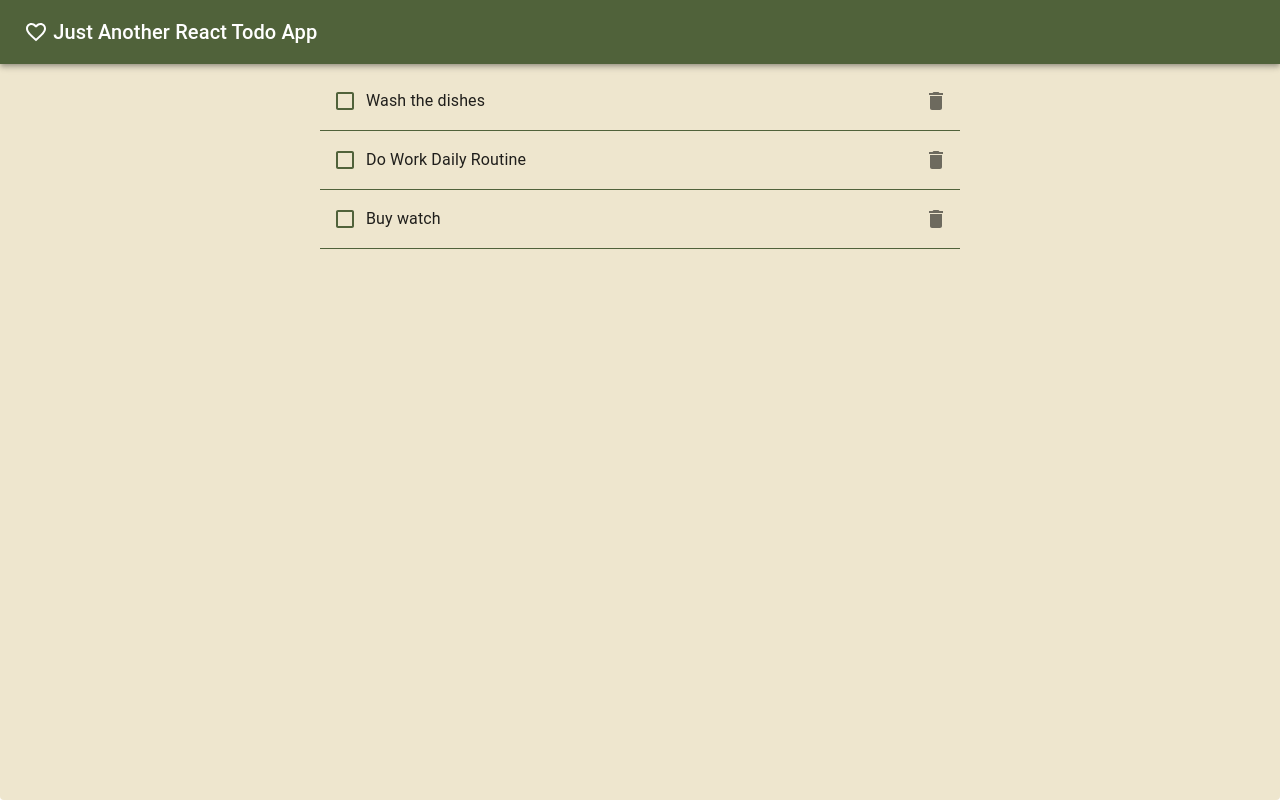
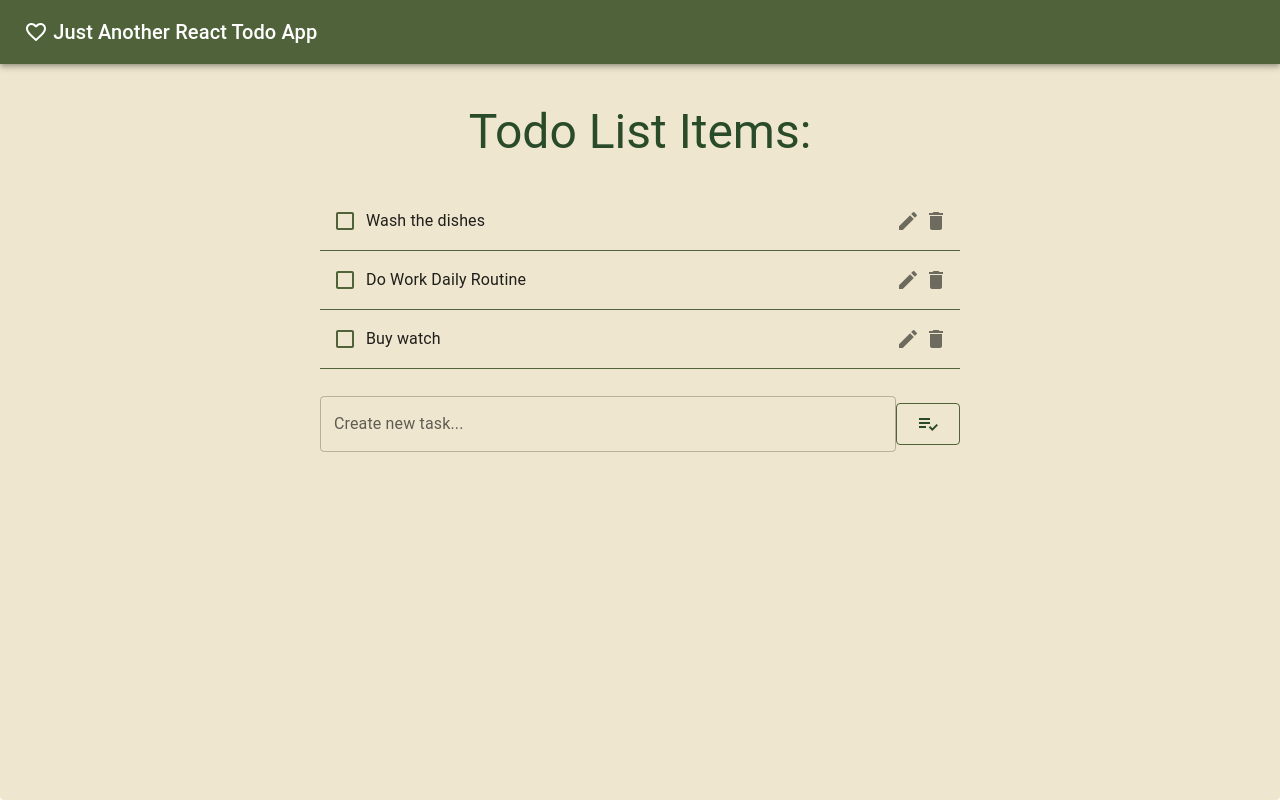
Before and after one commit to VikiMaiselman/React-Projects, a React (Create React App) app in the folder todolist/: page / in a window 1280 px wide. Built offline with nearby package versions, Linux system fonts and the light colour scheme.

Commit message:
full CRUD functionality

```diff
--- /dev/null
+++ b/todolist/src/components/EditForm.jsx
@@ -0,0 +1,83 @@
+import React, { useState } from "react";
+import { styled } from "@mui/system";
+import { TextField, Paper, Button } from "@mui/material";
+import PlaylistAddCheckIcon from "@mui/icons-material/PlaylistAddCheck";
+
+import useInputState from "../hooks/useInputState";
+
+const StyledContainer = styled(Paper)({
+  display: "flex",
+  alignItems: "center",
+  justifyContent: "space-between",
+  marginTop: "1.5%",
+  marginLeft: "auto",
+  marginRight: "auto",
+  width: "50%",
+  backgroundColor: "#EEE6CE",
+});
+
+const StyledTextField = styled(TextField)({
+  //   marginTop: "1.5%",
+  width: "90%",
+  //   "& .MuiOutlinedInput-root .MuiOutlinedInput-notchedOutline": {
+  //     borderColor: "#50623A",
+  //   },
+  "&:hover .MuiOutlinedInput-root .MuiOutlinedInput-notchedOutline": {
+    borderColor: "#50623A",
+  },
+  "& .MuiOutlinedInput-root.Mui-focused .MuiOutlinedInput-notchedOutline": {
+    borderColor: "#50623A",
+  },
+  //   "& .MuiOutlinedInput-input": {
+  //     color: "green",
+  //   },
+  //   "&:hover .MuiOutlinedInput-input": {
+  //     color: "red",
+  //   },
+  //   "& .MuiOutlinedInput-root.Mui-focused .MuiOutlinedInput-input": {
+  //     color: "#50623A",
+  //   },
+  //   "& .MuiInputLabel-outlined": {
+  //     color: "green",
+  //   },
+  //   "&:hover .MuiInputLabel-outlined": {
+  //     color: "red",
+  //   },
+  "& .MuiInputLabel-outlined.Mui-focused": {
+    color: "#50623A",
+  },
+});
+
+const StyledButton = styled(Button)({
+  color: "#50623A",
+  border: "1px solid #50623A",
+});
+
+export default function EditForm({ task, updateTask, toggleEditing }) {
+  const [updatedTask, handleTodoTaskChange] = useInputState(task.task);
+
+  const handleFormSubmit = (event) => {
+    event.preventDefault();
+    task.task = updatedTask;
+    updateTask(task);
+    toggleEditing(false);
+  };
+
+  return (
+    <StyledContainer elevation={0}>
+      <StyledTextField
+        id="task"
+        name="task"
+        value={updatedTask}
+        label="Edit task..."
+        placeholder="Edit task..."
+        autoComplete="off"
+        autoFocus
+        onChange={handleTodoTaskChange}
+      />
+      <StyledButton size="large" onClick={handleFormSubmit}>
+        <PlaylistAddCheckIcon style={{ color: "#294B29" }} />
+      </StyledButton>
+    </StyledContainer>
+  );
+}
--- a/todolist/src/components/TodoApp.jsx
+++ b/todolist/src/components/TodoApp.jsx
@@ -4,6 +4,7 @@ import { Paper, AppBar, Toolbar, Typography } from "@mui/material";
 import FavoriteBorderIcon from "@mui/icons-material/FavoriteBorder";
 
 import TodoList from "./TodoList";
+import TodoForm from "./TodoForm";
 
 // 294B29, 50623A, 789461
 const StyledContainer = styled(Paper)({
@@ -18,10 +19,29 @@ const StyledAppbar = styled(AppBar)({
 
 export default function TodoApp() {
   const [todos, setTodos] = useState([
-    { id: 0, name: "Wash the dishes", isCompleted: false },
-    { id: 1, name: "Do Work Daily Routine", isCompleted: false },
-    { id: 2, name: "Buy watch", isCompleted: false },
+    { id: 0, task: "Wash the dishes", isCompleted: false },
+    { id: 1, task: "Do Work Daily Routine", isCompleted: false },
+    { id: 2, task: "Buy watch", isCompleted: false },
   ]);
+
+  const addTask = (task) => {
+    setTodos(() => [
+      ...todos,
+      { id: todos.length, task: task, isCompleted: false },
+    ]);
+  };
+
+  const deleteTask = (itemId) => {
+    const item = todos.findIndex((todoItem) => todoItem.id === itemId);
+    todos.splice(item, 1);
+    setTodos(() => [...todos]);
+  };
+
+  const updateTask = (task) => {
+    const taskIdx = todos.findIndex((todoItem) => todoItem.id === task.id);
+    todos.splice(taskIdx, 1, task);
+    setTodos(() => [...todos]);
+  };
 
   return (
     <StyledContainer elevation={0}>
@@ -31,11 +51,15 @@ export default function TodoApp() {
             <FavoriteBorderIcon sx={{ verticalAlign: "-5px" }} /> Just Another
             React Todo App{" "}
           </Typography>
-          {/* <Button color="inherit">Login</Button> */}
         </Toolbar>
       </StyledAppbar>
 
-      <TodoList todolist={todos} />
+      <TodoList
+        todolist={todos}
+        deleteTask={deleteTask}
+        updateTask={updateTask}
+      />
+      <TodoForm addTask={addTask} />
     </StyledContainer>
   );
 }
--- /dev/null
+++ b/todolist/src/components/TodoForm.jsx
@@ -0,0 +1,86 @@
+import React, { useState } from "react";
+import { styled } from "@mui/system";
+import { TextField, Paper, Button } from "@mui/material";
+import PlaylistAddCheckIcon from "@mui/icons-material/PlaylistAddCheck";
+
+import useInputState from "../hooks/useInputState";
+
+const StyledContainer = styled(Paper)({
+  display: "flex",
+  alignItems: "center",
+  justifyContent: "space-between",
+  marginTop: "1.5%",
+  marginLeft: "auto",
+  marginRight: "auto",
+  width: "50%",
+  backgroundColor: "#EEE6CE",
+});
+
+const StyledTextField = styled(TextField)({
+  //   marginTop: "1.5%",
+  width: "90%",
+  //   "& .MuiOutlinedInput-root .MuiOutlinedInput-notchedOutline": {
+  //     borderColor: "#50623A",
+  //   },
+  "&:hover .MuiOutlinedInput-root .MuiOutlinedInput-notchedOutline": {
+    borderColor: "#50623A",
+  },
+  "& .MuiOutlinedInput-root.Mui-focused .MuiOutlinedInput-notchedOutline": {
+    borderColor: "#50623A",
+  },
+  //   "& .MuiOutlinedInput-input": {
+  //     color: "green",
+  //   },
+  //   "&:hover .MuiOutlinedInput-input": {
+  //     color: "red",
+  //   },
+  //   "& .MuiOutlinedInput-root.Mui-focused .MuiOutlinedInput-input": {
+  //     color: "#50623A",
+  //   },
+  //   "& .MuiInputLabel-outlined": {
+  //     color: "green",
+  //   },
+  //   "&:hover .MuiInputLabel-outlined": {
+  //     color: "red",
+  //   },
+  "& .MuiInputLabel-outlined.Mui-focused": {
+    color: "#50623A",
+  },
+});
+
+const StyledButton = styled(Button)({
+  color: "#50623A",
+  border: "1px solid #50623A",
+});
+
+export default function TodoForm({ addTask }) {
+  const [todoTask, handleTodoTaskChange, reset] = useInputState();
+
+  const handleFormSubmit = (event) => {
+    event.preventDefault();
+    addTask(todoTask);
+    reset();
+  };
+
+  return (
+    <StyledContainer
+      elevation={0}
+      onKeyDown={(event) => {
+        if (event.key === "Enter") handleFormSubmit(event);
+      }}
+    >
+      <StyledTextField
+        id="task"
+        name="task"
+        value={todoTask}
+        label="Create new task..."
+        placeholder="Create new task..."
+        autoComplete="off"
+        onChange={handleTodoTaskChange}
+      />
+      <StyledButton size="large" onClick={handleFormSubmit}>
+        <PlaylistAddCheckIcon style={{ color: "#294B29" }} />
+      </StyledButton>
+    </StyledContainer>
+  );
+}
--- /dev/null
+++ b/todolist/src/components/TodoItem.jsx
@@ -0,0 +1,64 @@
+import React, { useState } from "react";
+import { styled } from "@mui/system";
+import { Checkbox, ListItem, ListItemText, IconButton } from "@mui/material";
+import DeleteIcon from "@mui/icons-material/Delete";
+import EditIcon from "@mui/icons-material/Edit";
+
+import useToggle from "../hooks/useToggle";
+import EditForm from "./EditForm";
+
+const StyledCheckbox = styled(Checkbox)({
+  "&.MuiCheckbox-root": {
+    "& .MuiSvgIcon-root": {
+      fill: "#50623A",
+    },
+  },
+});
+
+export default function TodoItem({ todoTask, deleteTask, updateTask }) {
+  const [isEditing, toggleEditing] = useToggle(false);
+  const handleSelectChange = () => {
+    todoTask.isCompleted = !todoTask.isCompleted;
+    updateTask(todoTask);
+  };
+
+  return isEditing ? (
+    <EditForm task={todoTask} updateTask={updateTask} toggleEditing={toggleEditing}/>
+  ) : (
+    <>
+      <ListItem
+        sx={{ width: "50%", borderBottom: "1px solid #50623A" }}
+        secondaryAction={
+          <>
+            <IconButton edge="end" aria-label="edit" onClick={toggleEditing}>
+              <EditIcon />
+            </IconButton>
+            <IconButton
+              edge="end"
+              aria-label="delete"
+              onClick={() => deleteTask(todoTask.id)}
+            >
+              <DeleteIcon />
+            </IconButton>
+          </>
+        }
+      >
+        <StyledCheckbox
+          edge="start"
+          checked={todoTask.isCompleted}
+          tabIndex={-1}
+          disableRipple
+          onChange={handleSelectChange}
+        />
+        <ListItemText
+          style={{
+            textDecoration: todoTask.isCompleted ? "line-through" : "none",
+          }} // strike through task based on whetehr checked or not
+        >
+          {" "}
+          {todoTask.task}
+        </ListItemText>
+      </ListItem>
+    </>
+  );
+}
--- a/todolist/src/components/TodoList.jsx
+++ b/todolist/src/components/TodoList.jsx
@@ -1,13 +1,8 @@
 import React from "react";
 import { styled } from "@mui/system";
-import {
-  List,
-  ListItem,
-  ListItemText,
-  IconButton,
-  Checkbox,
-} from "@mui/material";
-import DeleteIcon from "@mui/icons-material/Delete";
+import { List, Typography } from "@mui/material";
+
+import TodoItem from "./TodoItem";
 
 const CustomListContainer = styled(List)({
   display: "flex",
@@ -16,36 +11,25 @@ const CustomListContainer = styled(List)({
   alignItems: "center",
   width: "100%",
 });
-const StyledCheckbox = styled(Checkbox)({
-  "&.MuiCheckbox-root": {
-    "& .MuiSvgIcon-root": {
-      fill: "#50623A", // Set your custom color here
-    },
-  },
-});
 
-// MuiButtonBase-root-MuiCheckbox-root.Mui-checked
-export default function TodoList({ todolist }) {
+export default function TodoList({ todolist, deleteTask, updateTask }) {
   const todolistTodisplay = React.Children.toArray(
     todolist.map((todo) => (
-      <ListItem
-        sx={{ width: "50%", borderBottom: "1px solid #50623A" }}
-        secondaryAction={
-          <IconButton edge="end" aria-label="comments">
-            <DeleteIcon />
-          </IconButton>
-        }
-      >
-        <StyledCheckbox
-          edge="start"
-          //   checked={checked.indexOf(value) !== -1}
-          tabIndex={-1}
-          disableRipple
-          //   inputProps={{ "aria-labelledby": labelId }}
-        />
-        <ListItemText> {todo.name}</ListItemText>
-      </ListItem>
+      <TodoItem
+        todoTask={todo}
+        deleteTask={deleteTask}
+        updateTask={updateTask}
+      />
     ))
   );
-  return <CustomListContainer>{todolistTodisplay}</CustomListContainer>;
+  return (
+    <>
+      <CustomListContainer>
+        <Typography variant="h3" sx={{ margin: "2.5%", color: "#294B29" }}>
+          Todo List Items:
+        </Typography>
+        {todolistTodisplay}
+      </CustomListContainer>
+    </>
+  );
 }
--- /dev/null
+++ b/todolist/src/hooks/useInputState.jsx
@@ -0,0 +1,16 @@
+import React, { useState } from "react";
+
+export default function useInputState(initValue = "") {
+  const [val, setVal] = useState(initValue);
+
+  const handleChange = (event) => {
+    const { value } = event.target;
+    setVal(value);
+  };
+
+  const reset = () => {
+    setVal("");
+  };
+
+  return [val, handleChange, reset];
+}
--- /dev/null
+++ b/todolist/src/hooks/useToggle.jsx
@@ -0,0 +1,11 @@
+import React, { useState } from "react";
+
+export default function useToggle(initialVal) {
+  const [val, setVal] = useState(initialVal);
+
+  const handleChange = () => {
+    setVal(!val);
+  };
+
+  return [val, handleChange];
+}
```
